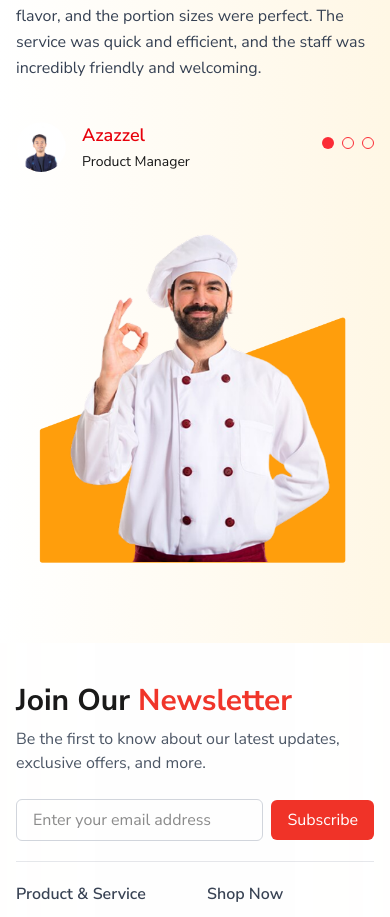
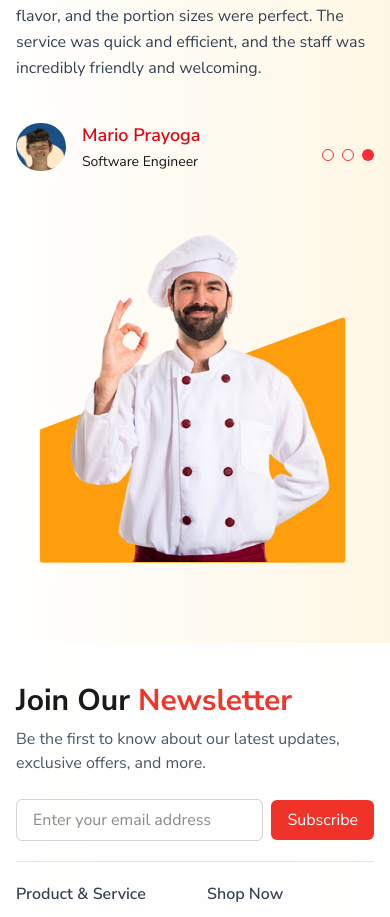
Before and after one commit to Kamapra18/mario, a Next.js app: page / in a window 390 px wide. Shown: the part 5689-6606 px from the top of the page. Built offline with nearby package versions, Linux system fonts and the light colour scheme.

Commit message:
Edit navbar & sesuaikan dengan desain

```diff
--- a/package.json
+++ b/package.json
@@ -12,7 +12,8 @@
     "next": "15.2.3",
     "react": "^19.0.0",
     "react-dom": "^19.0.0",
-    "react-icons": "^5.5.0"
+    "react-icons": "^5.5.0",
+    "react-swipeable": "^7.0.2"
   },
   "devDependencies": {
     "@eslint/eslintrc": "^3",
--- a/src/app/components/testimoni.tsx
+++ b/src/app/components/testimoni.tsx
@@ -1,6 +1,7 @@
 "use client";
-import { useState } from "react";
+import { useState, useEffect } from "react";
 import Image from "next/image";
+import { useSwipeable } from "react-swipeable";
 
 const testimonials = [
     {
@@ -20,11 +21,36 @@ const testimonials = [
     },
     ];
 
-const Testimonial = () => {
+    const Testimonial = () => {
     const [selected, setSelected] = useState(0);
 
+    // Auto slide every 3s on small screen
+    useEffect(() => {
+        const isMobile = window.innerWidth < 768;
+        if (!isMobile) return;
+
+        const interval = setInterval(() => {
+        setSelected((prev) => (prev + 1) % testimonials.length);
+        }, 3000);
+
+        return () => clearInterval(interval);
+    }, []);
+
+    // Gesture swipe (optional)
+    const handlers = useSwipeable({
+        onSwipedLeft: () =>
+        setSelected((prev) => (prev + 1) % testimonials.length),
+        onSwipedRight: () =>
+        setSelected((prev) => (prev - 1 + testimonials.length) % testimonials.length),
+        preventScrollOnSwipe: true,
+        trackMouse: true,
+    });
+
     return (
-        <div className="flex justify-between mt-10">
+        <div
+        {...handlers}
+        className="flex justify-between items-center mt-10 md:flex-row"
+        >
         <div className="flex items-center gap-4">
             <Image
             src={testimonials[selected].image}
@@ -34,19 +60,23 @@ const Testimonial = () => {
             className="rounded-full"
             />
             <div>
-            <h3 className="text-lg font-semibold text-red-600">{testimonials[selected].name}</h3>
+            <h3 className="text-lg font-semibold text-red-600">
+                {testimonials[selected].name}
+            </h3>
             <h4 className="text-sm inline-block">
                 {testimonials[selected].role}
             </h4>
             </div>
         </div>
 
-        <div className="flex mt-4 gap-2">
+        <div className="flex mt-4 md:mt-0 gap-2">
             {testimonials.map((_, index) => (
             <button
                 key={index}
-                className={`w-3 h-3 rounded-full ${
-                selected === index ? "bg-red-500" : "border border-red-500"
+                className={`w-3 h-3 rounded-full transition-all duration-300 ${
+                selected === index
+                    ? "bg-red-500"
+                    : "border border-red-500"
                 }`}
                 onClick={() => setSelected(index)}
             ></button>
```
Also changed, not shown: 1 other file (tests, documents, lock files or other folders).
